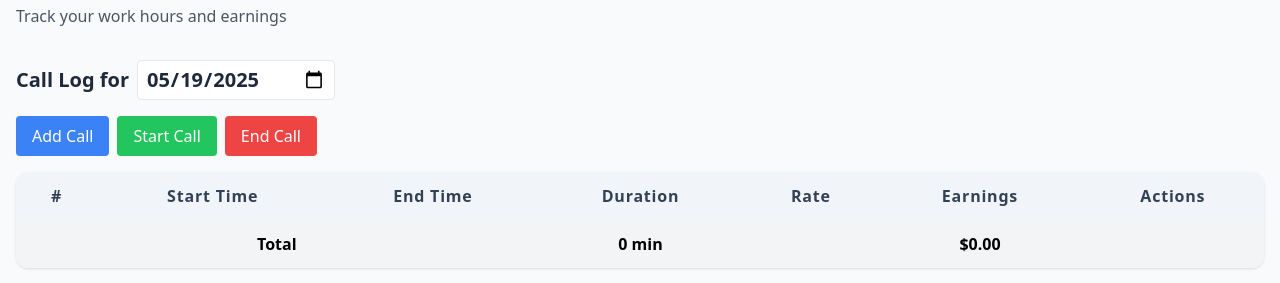
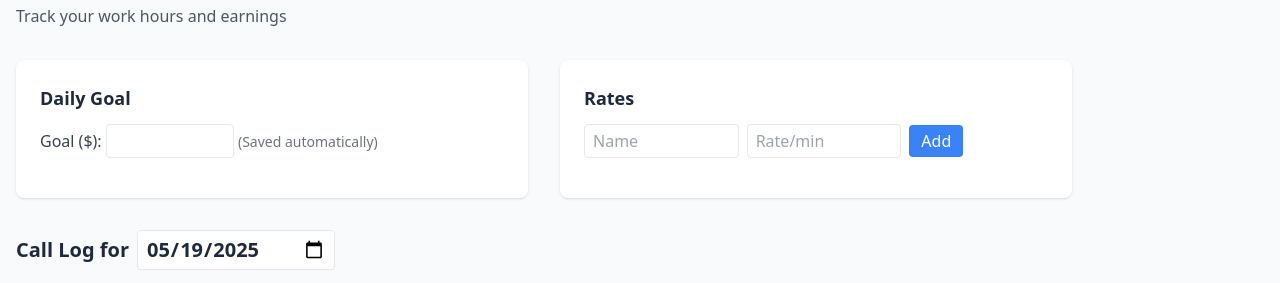
Before and after one commit to untopo/work-time-tracker, a plain HTML site: page index.html in a window 1280 px wide. Shown: the part 72-355 px from the top of the page. Drawn offline with nearby package versions, Linux system fonts and the light colour scheme.

Commit message:
Update index.html

```diff
--- a/index.html
+++ b/index.html
@@ -43,7 +43,28 @@
             <h1 class="text-3xl font-bold text-dark mb-2">Work Time Tracker</h1>
             <p class="text-gray-600">Track your work hours and earnings</p>
         </header>
-
+<!-- Settings: Goal and Rates -->
+<div class="mb-8 flex flex-col md:flex-row gap-8">
+    <!-- Daily Goal Card -->
+    <div class="bg-white rounded-lg shadow p-6 flex-1 max-w-lg">
+        <h2 class="text-lg font-semibold mb-3 text-dark">Daily Goal</h2>
+        <div class="input-group mb-2">
+            <label for="daily-goal" class="text-gray-700">Goal ($):</label>
+            <input type="number" id="daily-goal" min="0.01" step="0.01" class="border rounded px-2 py-1 w-32" />
+            <span class="text-gray-500 text-sm">(Saved automatically)</span>
+        </div>
+    </div>
+    <!-- Rates Card -->
+    <div class="bg-white rounded-lg shadow p-6 flex-1 max-w-lg">
+        <h2 class="text-lg font-semibold mb-3 text-dark">Rates</h2>
+        <form id="rate-add-form" class="flex items-center gap-2 mb-4">
+            <input type="text" id="new-rate-name" placeholder="Name" required class="border px-2 py-1 rounded w-1/3"/>
+            <input type="number" id="new-rate-value" placeholder="Rate/min" step="0.01" required class="border px-2 py-1 rounded w-1/3"/>
+            <button type="submit" class="bg-primary text-white px-3 py-1 rounded">Add</button>
+        </form>
+        <div id="rates-list"></div>
+    </div>
+</div>
         <!-- Call Tracker App -->
         <div id="call-tracker-app" class="mb-8">
             <h2 class="text-xl font-semibold mb-4 text-dark flex items-center gap-2">
```
